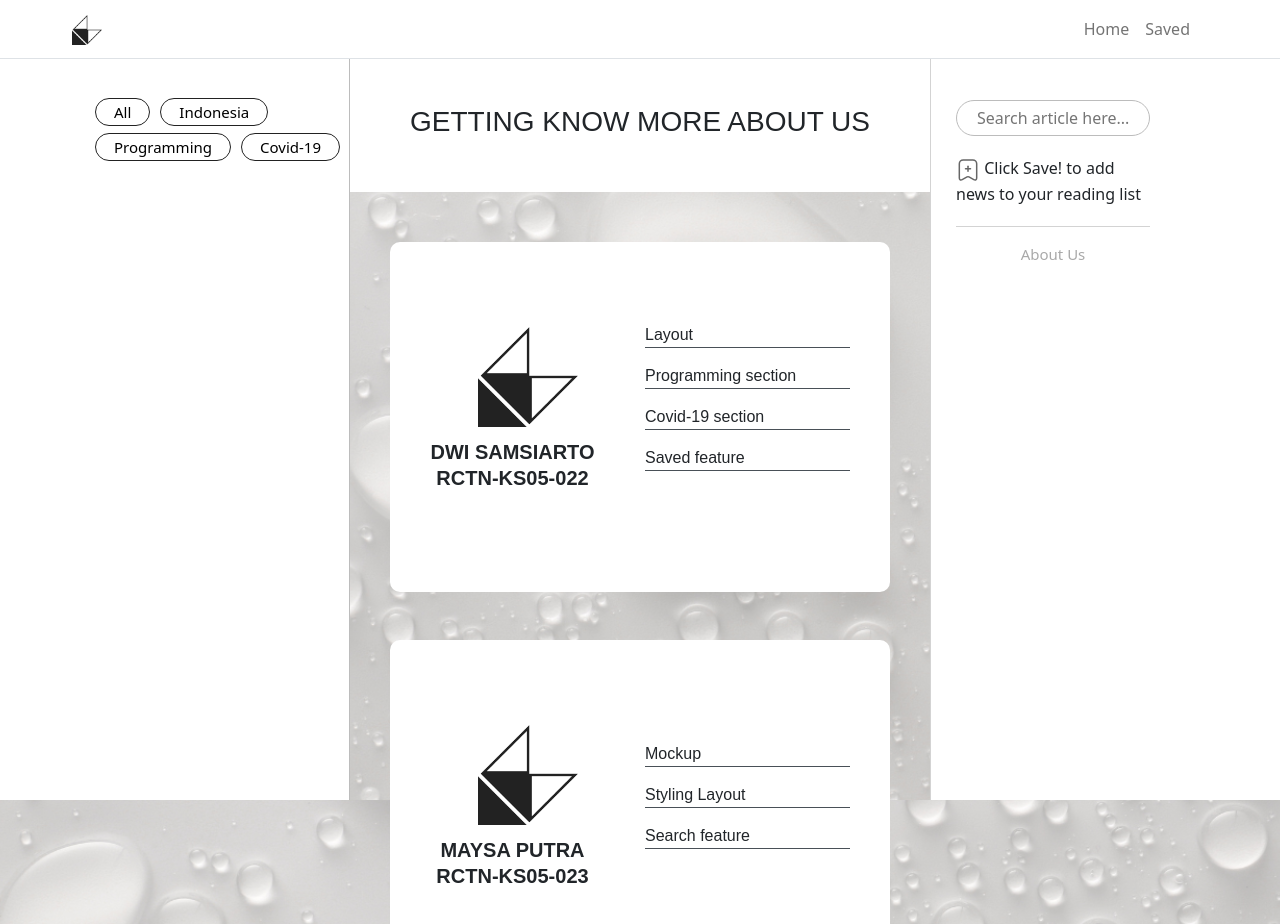
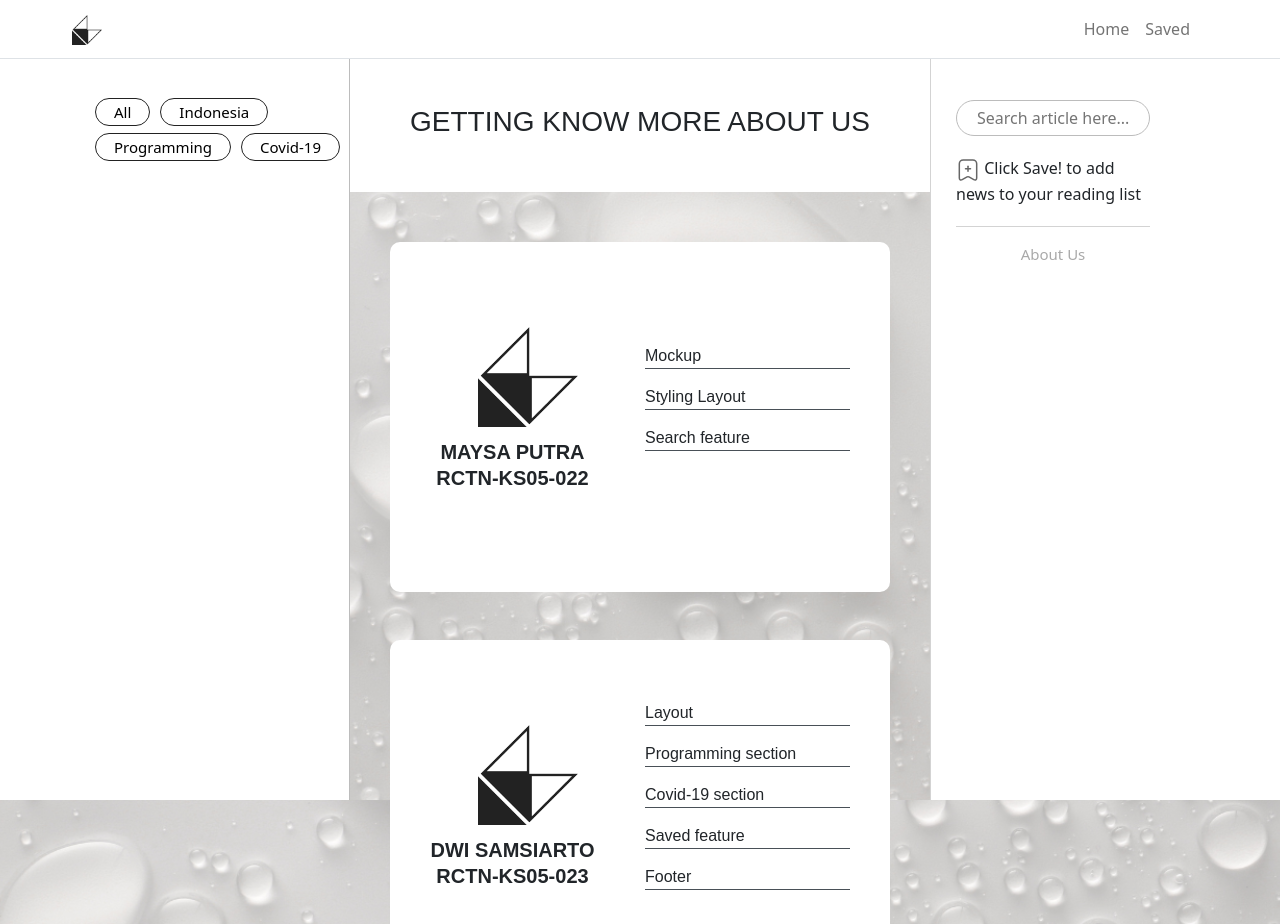
Before and after one commit to fitriaulias/Final_Project_Kel5, a React (Create React App) app in the folder final-project-1/: page /aboutus in a window 1280 px wide. Shown: the top 924 px of the page. Built offline with nearby package versions, Linux system fonts and the light colour scheme.

Commit message:
update names

```diff
--- a/final-project-1/src/app/store.js
+++ b/final-project-1/src/app/store.js
@@ -1,6 +1,6 @@
 import { configureStore } from '@reduxjs/toolkit';
 import logger from 'redux-logger';
-import SavedSlice from '../features/Saved/savedSlice';
+import SavedSlice from '../features/SavedSlice';
 
 export const store = configureStore({
     reducer: {
--- a/final-project-1/src/components/Layout/Layout.js
+++ b/final-project-1/src/components/Layout/Layout.js
@@ -1,6 +1,6 @@
 import { useDispatch, useSelector } from 'react-redux';
-import { savedNews } from '../../features/Saved/savedSlice'
-import SaveButton from '../button/saveButton'
+import { savedNews } from '../../features/SavedSlice'
+import SaveButton from '../button/SaveButton'
 import IconSave from '../../assets/IconSave.svg'
 import IconUnsave from '../../assets/IconUnsave.svg'
 
--- a/final-project-1/src/index.js
+++ b/final-project-1/src/index.js
@@ -4,7 +4,7 @@ import './index.css';
 import App from './App';
 import { BrowserRouter } from 'react-router-dom';
 import { Provider } from 'react-redux';
-import { store } from './app/store'
+import { store } from './app/Store'
 import { HelmetProvider } from 'react-helmet-async';
 
 const root = ReactDOM.createRoot(document.getElementById('root'));
--- a/final-project-1/src/pages/AboutProgress/AboutUs.js
+++ b/final-project-1/src/pages/AboutProgress/AboutUs.js
@@ -11,27 +11,8 @@ function AboutUs() {
             <div className='about-us-content'>
             <div className='about-us-data'>
                 <img src={brand} alt="Brand" />
-                <p>DWI SAMSIARTO</p>
+                <p>MAYSA PUTRA</p>
                 <p>RCTN-KS05-022</p>
-            </div>
-            <div className='about-us-progress'>
-                <div className='progress-container-one'>
-                    <p>Layout</p>
-                    <p>Programming section</p>
-                    <p>Covid-19 section</p>
-                    <p>Saved feature</p>
-                </div>
-            </div>
-            </div>
-        </div>
-        <br/>
-        <br/>
-        <div className='about-us'>
-            <div className='about-us-content'>
-            <div className='about-us-data'>
-                <img src={brand} alt="Brand" />
-                <p>MAYSA PUTRA</p>
-                <p>RCTN-KS05-023</p>
             </div>
             <div className='about-us-progress'>
                 <div className='progress-container-two'>
@@ -44,6 +25,28 @@ function AboutUs() {
         </div>
         <br/>
         <br/>
+
+        <div className='about-us'>
+            <div className='about-us-content'>
+            <div className='about-us-data'>
+                <img src={brand} alt="Brand" />
+                <p>DWI SAMSIARTO</p>
+                <p>RCTN-KS05-023</p>
+            </div>
+            <div className='about-us-progress'>
+                <div className='progress-container-one'>
+                    <p>Layout</p>
+                    <p>Programming section</p>
+                    <p>Covid-19 section</p>
+                    <p>Saved feature</p>
+                    <p>Footer</p>
+                </div>
+            </div>
+            </div>
+        </div>
+        <br/>
+        <br/>
+
         <div className='about-us'>
             <div className='about-us-content'>
             <div className='about-us-data'>
--- a/final-project-1/src/pages/All/All.js
+++ b/final-project-1/src/pages/All/All.js
@@ -1,7 +1,7 @@
 import { useEffect, useState } from 'react';
 import axios from 'axios';
-import Layout from '../../components/Layout/Layout';
-import Title from '../../components/Layout/Title'
+import Layout from '../../components/layout/Layout';
+import Title from '../../components/layout/Title'
 import Pagination from '../../features/Pagination'
 
 
--- a/final-project-1/src/pages/Covid/Covid.js
+++ b/final-project-1/src/pages/Covid/Covid.js
@@ -1,7 +1,7 @@
 import { useEffect, useState } from 'react';
 import axios from 'axios';
-import Layout from '../../components/Layout/Layout';
-import Title from '../../components/Layout/Title'
+import Layout from '../../components/layout/Layout';
+import Title from '../../components/layout/Title'
 import Pagination from '../../features/Pagination'
 
 
--- a/final-project-1/src/pages/Indonesia/Indonesia.js
+++ b/final-project-1/src/pages/Indonesia/Indonesia.js
@@ -1,7 +1,7 @@
 import { useEffect, useState } from 'react';
 import axios from 'axios';
-import Layout from '../../components/Layout/Layout';
-import Title from '../../components/Layout/Title'
+import Layout from '../../components/layout/Layout';
+import Title from '../../components/layout/Title'
 import Pagination from '../../features/Pagination'
 
 
@@ -15,7 +15,7 @@ const IndonesiaPage = () => {
 	useEffect(() => {
 		(async () => {
 			const res = await axios.get(
-				`https://newsapi.org/v2/everything?q=indonesia&pageSize=40&apiKey=a403faed7a1a4aa89b4870e0d507d9ef`
+				`https://newsapi.org/v2/top-headlines?country=id&pageSize=40&apiKey=a403faed7a1a4aa89b4870e0d507d9ef`
 			);
 
 			setNews(res.data.articles);
--- a/final-project-1/src/pages/Programming/Programming.js
+++ b/final-project-1/src/pages/Programming/Programming.js
@@ -1,7 +1,7 @@
 import { useEffect, useState } from 'react';
 import axios from 'axios';
-import Layout from '../../components/Layout/Layout';
-import Title from '../../components/Layout/Title';
+import Layout from '../../components/layout/Layout';
+import Title from '../../components/layout/Title';
 import Pagination from '../../features/Pagination';
 
 
--- a/final-project-1/src/pages/Saved/Saved.js
+++ b/final-project-1/src/pages/Saved/Saved.js
@@ -1,5 +1,5 @@
-import Layout from '../../components/Layout/Layout';
-import Title from '../../components/Layout/Title'
+import Layout from '../../components/layout/Layout';
+import Title from '../../components/layout/Title'
 import { useSelector } from 'react-redux';
 
 const SavedPage = () => {
```
Also changed, not shown: final-project-1/src/features/SavedSlice.js (renamed from final-project-1/src/features/Saved/savedSlice.js).
